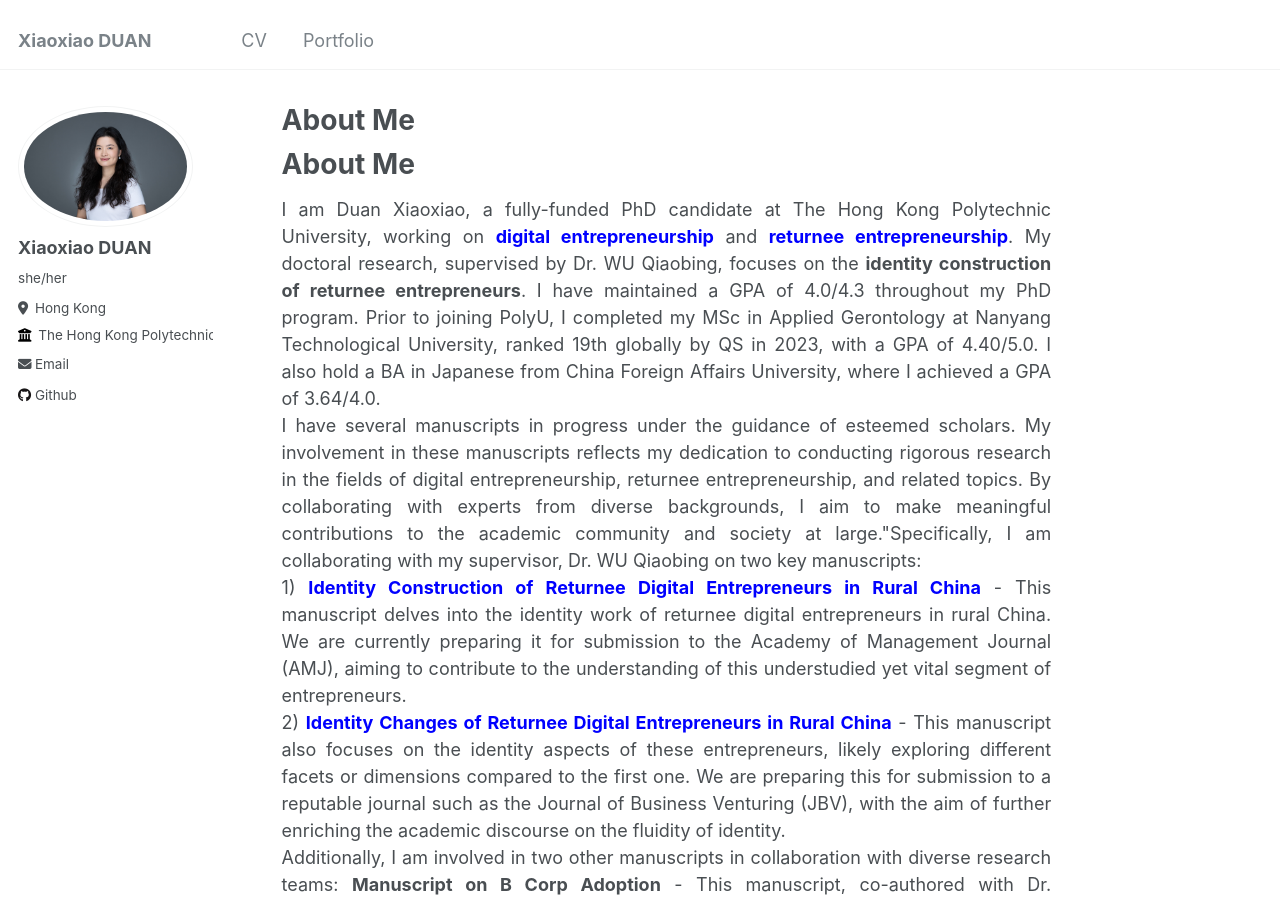
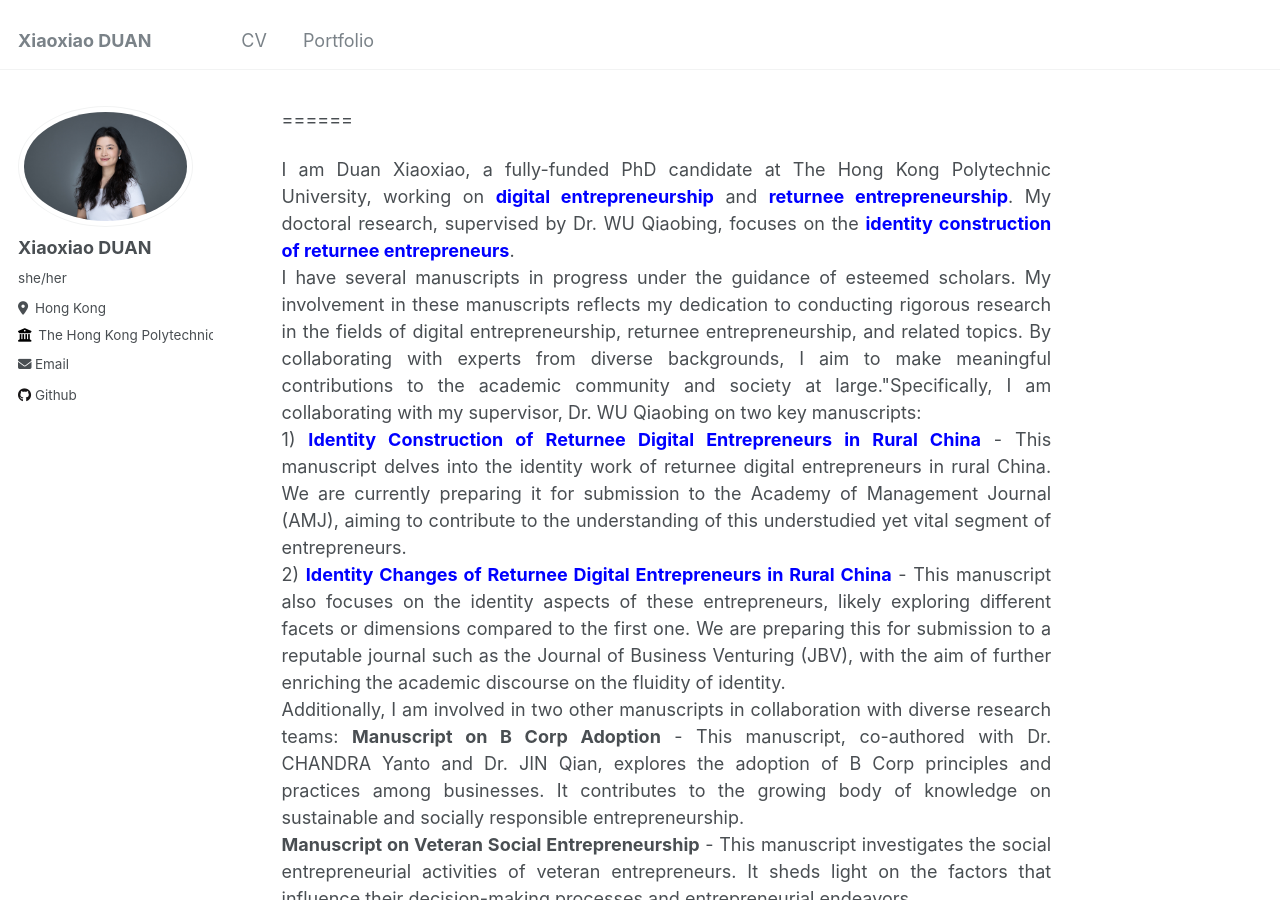
Before and after one commit to Xiaoxiao1087/XiaoxiaoDUAN, a Jekyll site: the page built from _pages/about.md, in a window 1280 px wide and 900 px high. Built offline with Jekyll 4.4.1, drawn with Linux system fonts in a browser that asks for light colours; our own code applies the rules of GitHub Pages for plain Markdown files.

Commit message:
Update about.md

```diff
--- a/_pages/about.md
+++ b/_pages/about.md
@@ -8,10 +8,10 @@ redirect_from:
 ---
 
 
-About Me
+
 ======
 <div style="text-align: justify;">
-I am Duan Xiaoxiao, a fully-funded PhD candidate at The Hong Kong Polytechnic University, working on <span style="color: blue;"><strong>digital entrepreneurship</strong></span> and <span style="color: blue;"><strong>returnee entrepreneurship</strong></span>. My doctoral research, supervised by Dr. WU Qiaobing, focuses on the <strong>identity construction of returnee entrepreneurs</strong>. I have maintained a GPA of 4.0/4.3 throughout my PhD program. Prior to joining PolyU, I completed my MSc in Applied Gerontology at Nanyang Technological University, ranked 19th globally by QS in 2023, with a GPA of 4.40/5.0. I also hold a BA in Japanese from China Foreign Affairs University, where I achieved a GPA of 3.64/4.0.
+I am Duan Xiaoxiao, a fully-funded PhD candidate at The Hong Kong Polytechnic University, working on <span style="color: blue;"><strong>digital entrepreneurship</strong></span> and <span style="color: blue;"><strong>returnee entrepreneurship</strong></span>. My doctoral research, supervised by Dr. WU Qiaobing, focuses on the <span style="color: blue;"><strong>identity construction of returnee entrepreneurs</strong></span>.
 </div>
 
 
```
